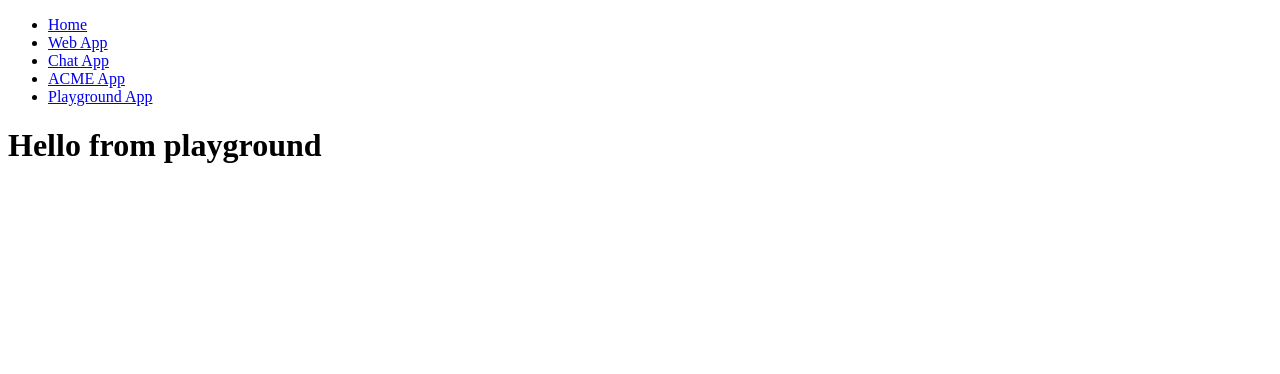
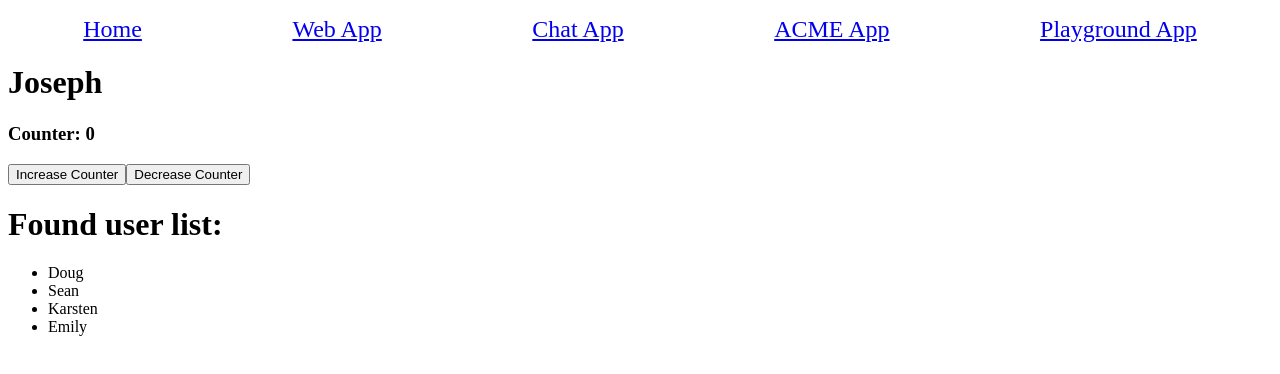
Before and after one commit to jikehara/react_exercises, a React (Create React App) app in the folder my-new-app/: page /PlaygroundApp in a window 1280 px wide. Shown: the top 374 px of the page. Built offline with nearby package versions, Linux system fonts and the light colour scheme.

Commit message:
First exposure to Container and Display variables.

```diff
--- a/my-new-app/src/Components/NavigationBar.js
+++ b/my-new-app/src/Components/NavigationBar.js
@@ -5,7 +5,7 @@ const NavigationBar = () => {
 
   return (
     <div>
-      <ul>
+      <ul className='app-navbar'>
         <li> <Link to='/'>Home</Link> </li>
         <li> <Link to='/WebApp'>Web App</Link> </li>
         <li> <Link to='/ChatApp'>Chat App</Link> </li>
--- a/my-new-app/src/Playground/PlaygroundApp.js
+++ b/my-new-app/src/Playground/PlaygroundApp.js
@@ -1,12 +1,88 @@
 import React from 'react';
 
-const PlaygroundApp = (props) => {
+// SMART/Container/STATE Data, no props
+
+// DUMB/Presentational/Returns html/no state Data, only props
+
+
+// // dumb component
+// const PlaygroundApp = (props) => {
+//
+//
+//   return (
+//     <div>
+//       <h1>Hello from playground</h1>
+//     </div>
+//   )
+// }
+
+const UsersList = (props) => {
   return (
     <div>
-      <h1>Hello from playground</h1>
+      <h1> Found user list: </h1>
+
+      <ul>
+        {
+          props.usersData.map((user, index) => <li key={index}>{user.name}</li>)
+        }
+      </ul>
     </div>
   )
 }
 
+// smart component
+class PlaygroundApp extends React.Component {
+
+  state = {
+    name: "Joseph",
+    counter: 0,
+    users: null
+  };
+
+  componentDidMount() {
+    this.fetchUsersFromServer();
+  }
+
+  fetchUsersFromServer() {
+    // pretend it's an ajax function
+    const users = [
+      {name: "Doug", id:1},
+      {name: "Sean", id:2},
+      {name: "Karsten", id:3},
+      {name: "Emily", id:4}
+    ]
+
+    setTimeout(() => {
+      this.setState({ users })
+    }, 3000);
+  }
+
+  increaseCounter() {
+    this.setState({counter: this.state.counter += 1})
+  }
+
+  decreaseCounter() {
+    this.setState({counter: this.state.counter -= 1})
+  }
+
+  render() {
+    return (
+      <div>
+        <h1>{this.state.name}</h1>
+        <h3>Counter: {this.state.counter}</h3>
+        <button onClick={()=> this.increaseCounter()}>Increase Counter</button>
+        <button onClick={()=> this.decreaseCounter()}>Decrease Counter</button>
+        {
+          this.state.users
+          ? <UsersList usersData={this.state.users}/>
+          : <h1> Users loading </h1>
+        }
+
+      </div>
+    )
+  }
+}
+
+
 
 export default PlaygroundApp;
--- a/my-new-app/src/style.css
+++ b/my-new-app/src/style.css
@@ -46,3 +46,15 @@
 .chat-container > div {
   width: 33.333%;
 }
+
+.app-navbar {
+  display: flex;
+  justify-content: space-around;
+  padding: 0;
+}
+
+.app-navbar > li {
+  font-size: 24px;
+  list-style: none;
+  margin: 0;
+}
```
